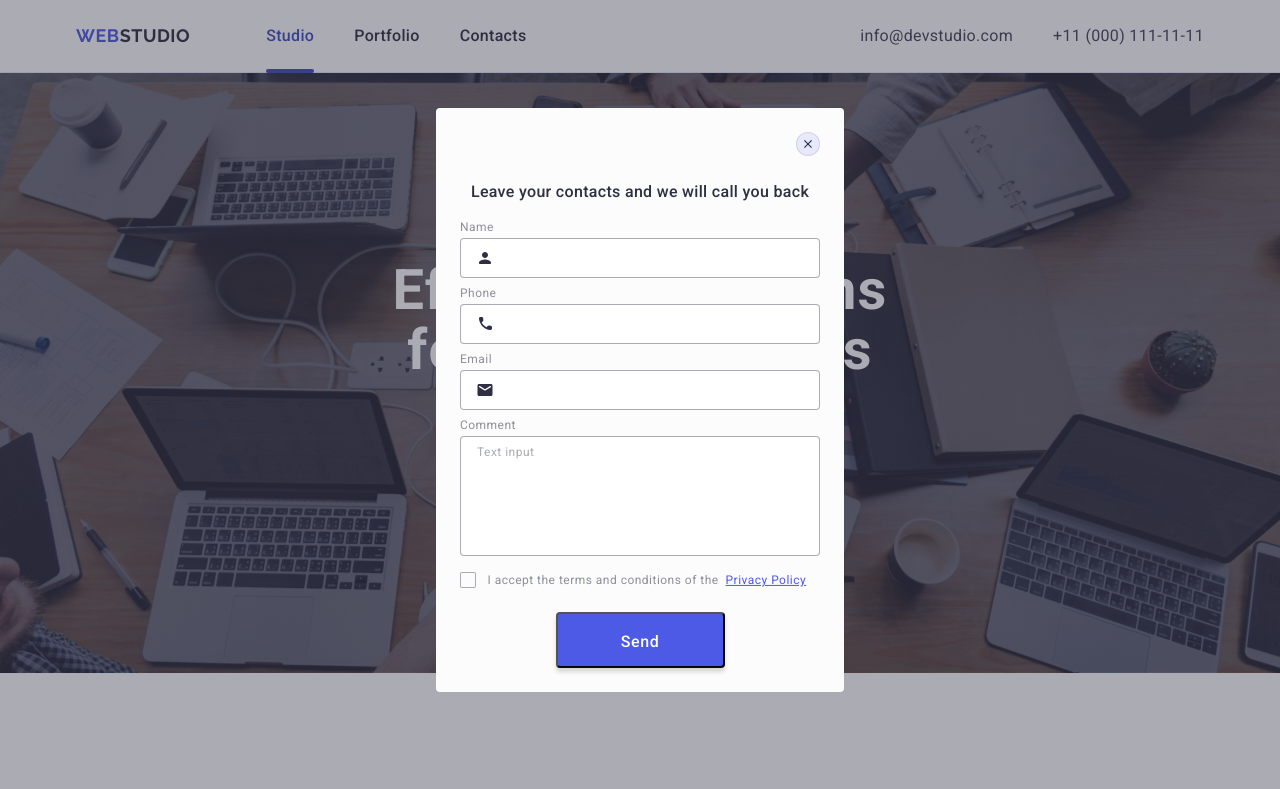
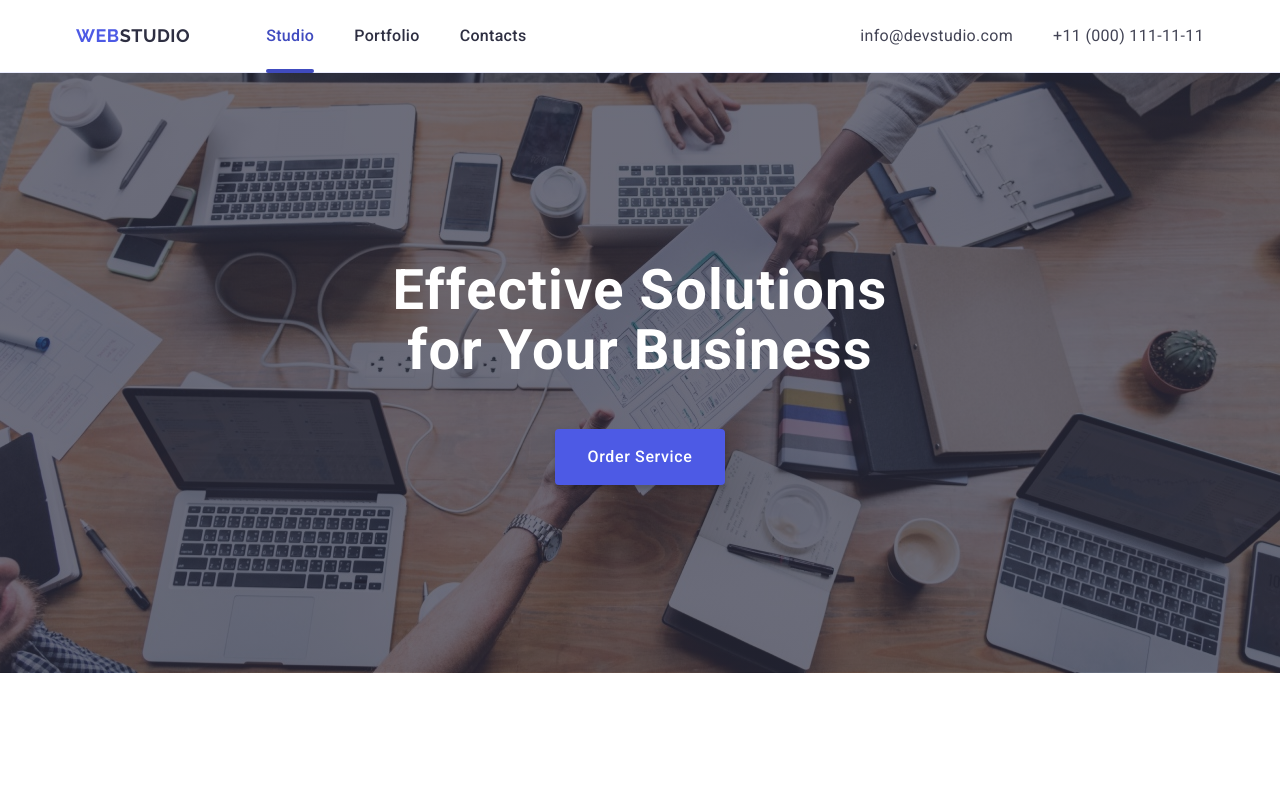
Before and after one commit to insomniapp/goit-markup-hw-05, a plain HTML site: page index.html in a window 1280 px wide. Shown: the top 789 px of the page. Drawn offline with nearby package versions, Linux system fonts and the light colour scheme.

Commit message:
change class name

```diff
--- a/css/styles.css
+++ b/css/styles.css
@@ -495,7 +495,7 @@ main{
 form{
     margin: 0;
 }
-.modal-backdrop{
+.backdrop{
     position: fixed;
     top: 0;
     left: 0;
@@ -503,6 +503,9 @@ form{
     width: 100%;
     height: 100%;
     background-color: rgba(46, 47, 66, 0.4);
+    opacity: 0;
+    visibility: hidden;
+    pointer-events: none;
     transition: opacity 250ms cubic-bezier(0.4, 0, 0.2, 1);
 }
 .modal-backdrop.is-open{
--- a/index.html
+++ b/index.html
@@ -414,7 +414,7 @@
             </div>
         </footer>
         <!-- Modal -->
-        <div class="modal-backdrop">
+        <div class="backdrop is-open">
             <div class="modal">
                 <button class="modal-bottom-close" type="button" aria-label="button close">
                     <svg class="modal-bottom-icon" width="8" height="8">
```
